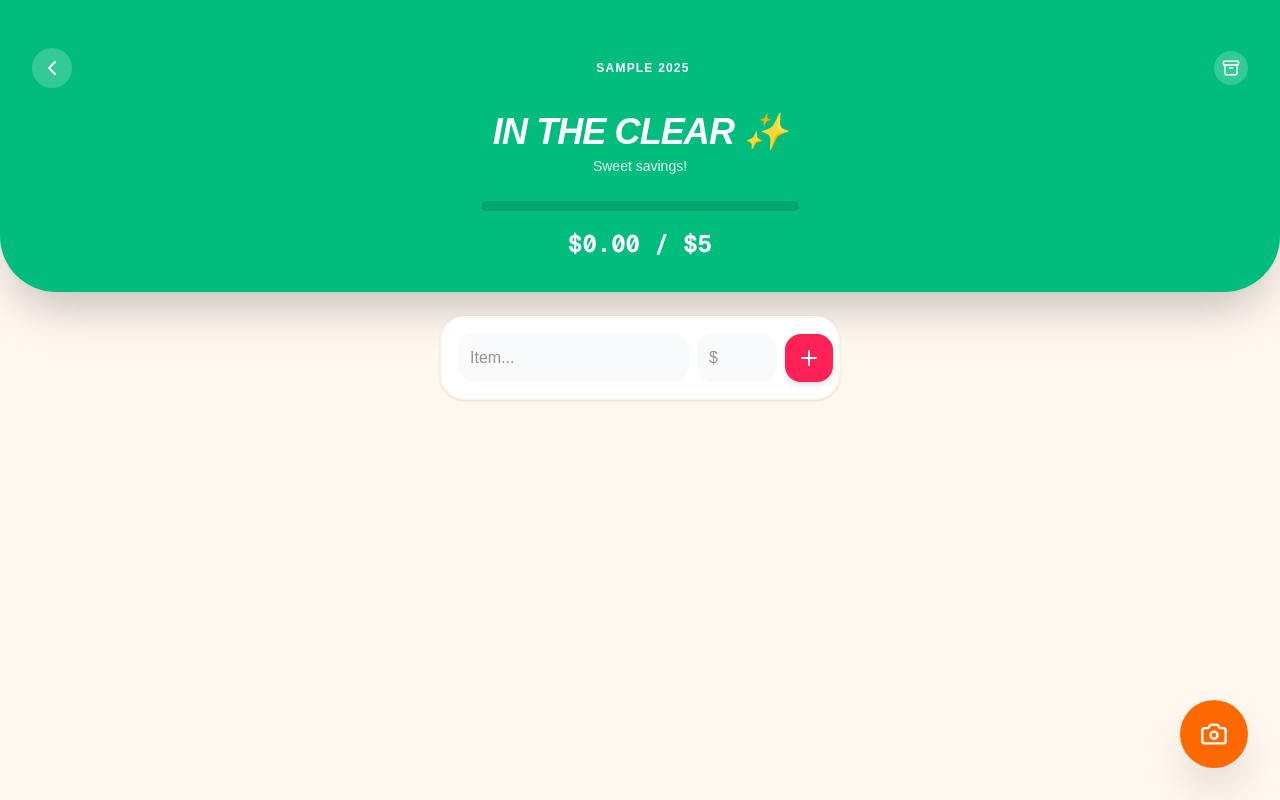
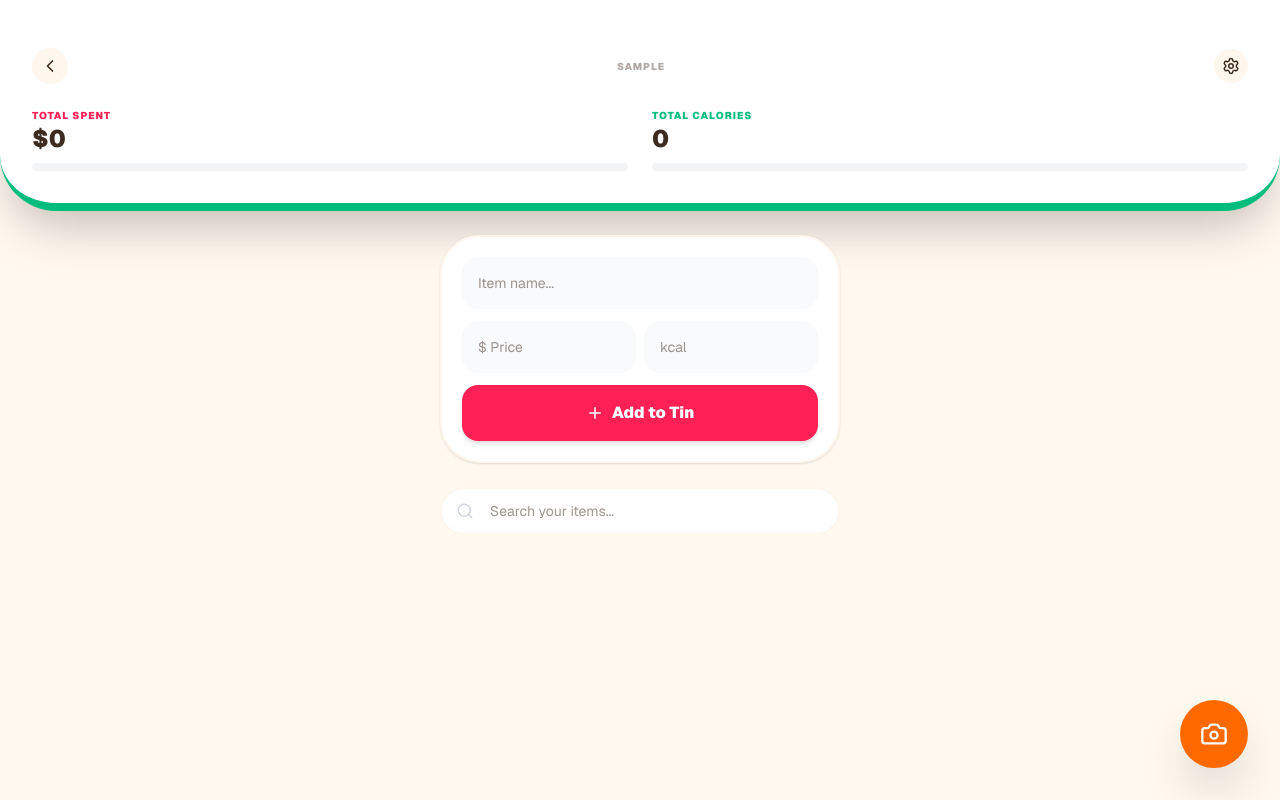
Before and after one commit to wong-ja/cookie-tin, a Next.js app: page / in a window 1280 px wide. Both pictures are taken after typing "Sample", "5", "5" into the empty fields and a click on the button "OPEN THE TIN ✨". Built offline with nearby package versions, Linux system fonts and the light colour scheme.

Commit message:
update dashboard; add write-in form for spending/calories

```diff
--- a/components/Dashboard.tsx
+++ b/components/Dashboard.tsx
@@ -1,7 +1,7 @@
 "use client";
-import { useState } from "react";
+import { useState, useMemo } from "react";
 import { TinSession, Expense } from "@/lib/types";
-import { ChevronLeft, Plus, Archive, Camera } from "lucide-react";
+import { ChevronLeft, Plus, Camera, Settings, Trash2, Search, X } from "lucide-react";
 import Scanner from "./Scanner";
 
 export default function Dashboard({ session, onUpdate, onBack }: {
@@ -11,26 +11,36 @@ export default function Dashboard({ session, onUpdate, onBack }: {
 }) {
     const [name, setName] = useState("");
     const [amount, setAmount] = useState("");
+    const [manualCals, setManualCals] = useState("");
+    const [searchTerm, setSearchTerm] = useState("");
     const [isScanning, setIsScanning] = useState(false);
+    const [isSettingsOpen, setIsSettingsOpen] = useState(false);
 
-    const total = session.items.reduce((sum, i) => sum + i.amount, 0);
-    const ratio = total / session.budget;
+    const filteredItems = useMemo(() => {
+        return session.items.filter(i => i.name.toLowerCase().includes(searchTerm.toLowerCase()));
+    }, [session.items, searchTerm]);
 
-    const vibe = ratio >= 1
-        ? { color: "bg-rose-600", text: "CODE RED! 🚨", sub: "Tin is full!" }
-        : ratio >= 0.8
-        ? { color: "bg-amber-500", text: "TRICKY... ⚠️", sub: "Watch the crumbs!" }
-        : { color: "bg-emerald-500", text: "IN THE CLEAR ✨", sub: "Sweet savings!" };
+    const totalSpent = session.items.reduce((sum, i) => sum + i.amount, 0);
+    const totalCals = session.items.reduce((sum, i) => sum + (i.calories || 0), 0);
+    const spendRatio = totalSpent / session.budget;
+    const calRatio = totalCals / session.calorieLimit;
 
-    const addItem = (e?: React.FormEvent, manualName?: string, manualAmount?: number) => {
+    const addItem = (e?: React.FormEvent, manualName?: string, manualAmount?: number, cals?: number) => {
         e?.preventDefault();
         const finalName = manualName || name;
         const finalAmount = manualAmount || parseFloat(amount);
+        const finalCals = cals || (manualCals ? parseInt(manualCals) : undefined);
         if (!finalName || isNaN(finalAmount)) return;
 
-        const newItem: Expense = { id: Date.now().toString(), name: finalName, amount: finalAmount, timestamp: Date.now() };
+        const newItem: Expense = {
+            id: Date.now().toString(),
+            name: finalName,
+            amount: finalAmount,
+            calories: finalCals,
+            timestamp: Date.now()
+        };
         onUpdate({ ...session, items: [newItem, ...session.items] });
-        setName(""); setAmount("");
+        setName(""); setAmount(""); setManualCals("");
     };
 
     const handleScan = async (barcode: string) => {
@@ -40,9 +50,10 @@ export default function Dashboard({ session, onUpdate, onBack }: {
             const data = await res.json();
             if (data.status === 1) {
                 const pName = data.product.product_name;
-                const pPrice = prompt(`Found ${pName}! How much was it?`, "0");
-                if (pPrice) addItem(undefined, pName, parseFloat(pPrice));
-            } else { alert("Item not found"); }
+                const pCals = Math.round(data.product.nutriments['energy-kcal_100g'] || 0);
+                const pPrice = prompt(`🍪 Found: ${pName}\nCalories: ${pCals} kcal\nHow much was it?`, "0");
+                if (pPrice) addItem(undefined, pName, parseFloat(pPrice), pCals);
+            } else { alert("Not in database! Use manual entry."); }
         } catch (err) {
             alert("Scanner error");
             console.log(err);
@@ -50,46 +61,69 @@ export default function Dashboard({ session, onUpdate, onBack }: {
     };
 
     return (
-        <div className="min-h-screen bg-[#FFF9F0] pb-24">
-            <div className={`${vibe.color} text-white p-8 pt-12 rounded-b-[3.5rem] shadow-2xl transition-colors duration-700`}>
+        <div className="min-h-screen bg-[#FFF9F0] pb-24 font-sans text-[#3D2B1F]">
+            <div className={`p-8 pt-12 rounded-b-[3.5rem] shadow-2xl bg-white border-b-8 transition-colors ${spendRatio > 1 || calRatio > 1 ? 'border-rose-500' : 'border-emerald-500'}`}>
                 <div className="flex justify-between items-center mb-6">
-                    <button onClick={onBack} className="bg-white/20 p-2 rounded-full"><ChevronLeft /></button>
-                    <span className="font-black uppercase tracking-widest text-xs">{session.holidayName} {session.year}</span>
-                    <button onClick={() => onUpdate({...session, isClosed: true})} className="bg-white/20 p-2 rounded-full"><Archive size={18}/></button>
+                    <button onClick={onBack} className="bg-orange-50 p-2 rounded-full"><ChevronLeft size={20}/></button>
+                    <span className="font-black uppercase tracking-widest text-[10px] opacity-40">{session.holidayName}</span>
+                    <button onClick={() => setIsSettingsOpen(true)} className="bg-orange-50 p-2 rounded-full"><Settings size={18}/></button>
                 </div>
-                <div className="text-center">
-                    <h1 className="text-4xl font-black mb-1 italic tracking-tight">{vibe.text}</h1>
-                    <p className="opacity-90 font-medium text-sm mb-6">{vibe.sub}</p>
-                    <div className="max-w-xs mx-auto h-3 bg-black/10 rounded-full overflow-hidden border border-white/10">
-                        <div className="bg-white h-full transition-all duration-1000" style={{ width: `${Math.min(ratio * 100, 100)}%` }} />
+                <div className="grid grid-cols-2 gap-6">
+                    <div>
+                        <p className="text-[10px] font-black text-rose-500 uppercase tracking-widest">Total Spent</p>
+                        <div className="text-2xl font-black">${totalSpent.toFixed(0)}</div>
+                        <div className="h-2 bg-gray-100 rounded-full mt-2 overflow-hidden"><div className="bg-rose-500 h-full transition-all" style={{ width: `${Math.min(spendRatio * 100, 100)}%` }} /></div>
                     </div>
-                    <div className="mt-4 font-mono text-2xl font-bold">${total.toFixed(2)} / ${session.budget}</div>
+                    <div>
+                        <p className="text-[10px] font-black text-emerald-500 uppercase tracking-widest">Total Calories</p>
+                        <div className="text-2xl font-black">{totalCals}</div>
+                        <div className="h-2 bg-gray-100 rounded-full mt-2 overflow-hidden"><div className="bg-emerald-500 h-full transition-all" style={{ width: `${Math.min(calRatio * 100, 100)}%` }} /></div>
+                    </div>
                 </div>
             </div>
 
             <div className="max-w-md mx-auto p-6 space-y-6">
-                {!session.isClosed && (
-                    <form onSubmit={addItem} className="bg-white p-4 rounded-3xl shadow-sm flex gap-2 border-2 border-orange-50">
-                        <input value={name} onChange={e => setName(e.target.value)} placeholder="Item..." className="flex-1 bg-gray-50 p-3 rounded-2xl outline-none focus:bg-white transition" />
-                        <input type="number" value={amount} onChange={e => setAmount(e.target.value)} placeholder="$" className="w-20 bg-gray-50 p-3 rounded-2xl outline-none" />
-                        <button type="submit" className="bg-rose-500 text-white p-3 rounded-2xl shadow-md"><Plus /></button>
-                    </form>
-                )}
+                <form onSubmit={addItem} className="bg-white p-5 rounded-[2.5rem] shadow-sm space-y-3 border-2 border-orange-50">
+                    <input value={name} onChange={e => setName(e.target.value)} placeholder="Item name..." className="w-full bg-gray-50 p-4 rounded-2xl text-sm outline-none" />
+                    <div className="flex gap-2">
+                        <input type="number" value={amount} onChange={e => setAmount(e.target.value)} placeholder="$ Price" className="w-1/2 bg-gray-50 p-4 rounded-2xl text-sm outline-none" />
+                        <input type="number" value={manualCals} onChange={e => setManualCals(e.target.value)} placeholder="kcal" className="w-1/2 bg-gray-50 p-4 rounded-2xl text-sm outline-none" />
+                    </div>
+                    <button type="submit" className="w-full bg-rose-500 text-white font-black py-4 rounded-2xl shadow-md flex items-center justify-center gap-2 transition-transform active:scale-95"><Plus size={18} /> Add to Tin</button>
+                </form>
+
+                <div className="relative">
+                    <Search className="absolute left-4 top-1/2 -translate-y-1/2 text-gray-300" size={18} />
+                    <input value={searchTerm} onChange={e => setSearchTerm(e.target.value)} placeholder="Search your items..." className="w-full bg-white pl-12 pr-4 py-3 rounded-full text-sm border-2 border-orange-50 outline-none" />
+                </div>
 
                 <div className="space-y-3">
-                    {session.items.map(item => (
-                        <div key={item.id} className="bg-white p-4 rounded-2xl flex justify-between items-center shadow-sm border-b-2 border-orange-100">
-                        <span className="font-bold text-gray-700">{item.name}</span>
-                        <span className="font-mono font-black text-rose-500">-${item.amount.toFixed(2)}</span>
+                    {filteredItems.map(item => (
+                        <div key={item.id} className={`bg-white p-4 rounded-2xl flex justify-between items-center shadow-sm border-l-4 ${item.calories ? 'border-l-emerald-400' : 'border-l-rose-400'}`}>
+                            <div><p className="font-bold">{item.name}</p>{item.calories && <p className="text-[10px] font-black text-emerald-500 uppercase tracking-widest">+{item.calories} kcal</p>}</div>
+                            <div className="flex items-center gap-4"><span className="font-mono font-black text-rose-500">${item.amount}</span><button onClick={() => onUpdate({ ...session, items: session.items.filter(i => i.id !== item.id) })} className="text-gray-200 hover:text-rose-500"><Trash2 size={16} /></button></div>
                         </div>
                     ))}
                 </div>
             </div>
 
-            <button onClick={() => setIsScanning(true)} className="fixed bottom-8 right-8 bg-orange-500 text-white p-5 rounded-full shadow-2xl hover:scale-110 active:scale-95 transition-all z-40">
-                <Camera size={28} />
-            </button>
+            {isSettingsOpen && (
+                <div className="fixed inset-0 bg-black/60 z-100 flex items-center justify-center p-6 backdrop-blur-sm">
+                    <div className="bg-white p-8 rounded-[3rem] w-full max-w-sm shadow-2xl">
+                        <div className="flex justify-between items-center mb-6">
+                            <h3 className="text-xl font-black italic">Settings</h3>
+                            <button onClick={() => setIsSettingsOpen(false)}><X /></button>
+                        </div>
+                        <div className="space-y-4">
+                            <div><label className="text-[10px] font-bold text-gray-400 uppercase">Budget ($)</label><input type="number" value={session.budget} onChange={e => onUpdate({...session, budget: Number(e.target.value)})} className="w-full bg-gray-50 p-4 rounded-2xl mt-1" /></div>
+                            <div><label className="text-[10px] font-bold text-gray-400 uppercase">Calorie Goal</label><input type="number" value={session.calorieLimit} onChange={e => onUpdate({...session, calorieLimit: Number(e.target.value)})} className="w-full bg-gray-50 p-4 rounded-2xl mt-1" /></div>
+                        </div>
+                        <button onClick={() => setIsSettingsOpen(false)} className="w-full mt-8 bg-emerald-600 text-white font-black py-4 rounded-2xl uppercase text-xs">Update Tin</button>
+                    </div>
+                </div>
+            )}
 
+            <button onClick={() => setIsScanning(true)} className="fixed bottom-8 right-8 bg-orange-500 text-white p-5 rounded-full shadow-2xl z-40 active:scale-90 transition-transform"><Camera size={28} /></button>
             {isScanning && <Scanner onScan={handleScan} onClose={() => setIsScanning(false)} />}
         </div>
     );
```
